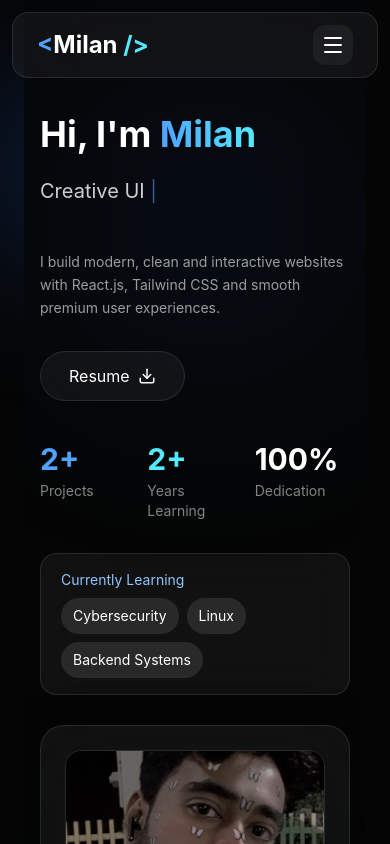
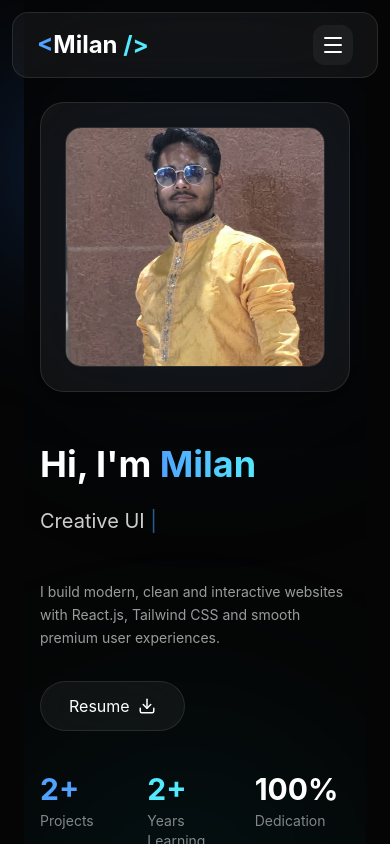
Before and after one commit to Jarvish1xyz/Portfolio, a React (Create React App) app in the folder portfolio/: page / in a window 390 px wide. Shown: the top 844 px of the page. Built offline with nearby package versions, Linux system fonts and the light colour scheme.

Commit message:
Final Check

```diff
--- a/portfolio/src/component/About.js
+++ b/portfolio/src/component/About.js
@@ -13,7 +13,7 @@ export default function About({ sectionRef }) {
   const stats = [
     {
       icon: <FolderGit2 size={26} />,
-      number: "2+",
+      number: "3+",
       title: "Projects Built",
     },
     {
--- a/portfolio/src/component/Hero.js
+++ b/portfolio/src/component/Hero.js
@@ -1,7 +1,7 @@
 import React, { useEffect, useState } from "react";
 import { Download } from "lucide-react";
 import { motion } from "framer-motion";
-import image from '../img.png'
+import image from '../image.jpg';
 import resume from '../public/Milan-Resume.pdf'
 
 const roles = [
@@ -17,6 +17,7 @@ export default function Hero({ sectionRef }) {
     const [roleIndex, setRoleIndex] = useState(0);
     const [charIndex, setCharIndex] = useState(0);
     const [deleting, setDeleting] = useState(false);
+    const isMobile = window.innerWidth < 768;
 
     useEffect(() => {
         const currentRole = roles[roleIndex];
@@ -60,6 +61,7 @@ export default function Hero({ sectionRef }) {
                     initial={{ opacity: 0, x: -70 }}
                     animate={{ opacity: 1, x: 0 }}
                     transition={{ duration: 0.9 }}
+                    className="order-2 md:order-1"
                 >
 
                     <h1 className="text-4xl sm:text-5xl md:text-7xl font-bold leading-tight">
@@ -132,7 +134,7 @@ export default function Hero({ sectionRef }) {
                     initial={{ opacity: 0, x: 70 }}
                     animate={{ opacity: 1, x: 0 }}
                     transition={{ duration: 0.9 }}
-                    className="flex justify-center"
+                    className="flex justify-center order-1 md:order-2"
                 >
                     <motion.div
                         animate={{ y: [0, -15, 0] }}
@@ -150,17 +152,19 @@ export default function Hero({ sectionRef }) {
                             className="w-full h-60 sm:h-72 object-cover rounded-2xl border border-white/10"
                         />
 
-                        {/* Name */}
+                        {!isMobile && (
+                            <>
                                 <h3 className="text-2xl font-semibold mt-5">Milan</h3>
                                 <p className="text-white/50 mt-1">Creative Developer</p>
 
-                        {/* Terminal Style */}
                                 <div className="mt-6 rounded-2xl bg-black/40 border border-white/10 p-4 text-sm font-mono">
                                     <p className="text-green-400">$ npm run career</p>
                                     <p className="text-white/70 mt-2">✔ Build UI</p>
                                     <p className="text-white/70">✔ Write Clean Code</p>
                                     <p className="text-white/70">✔ Keep Learning</p>
                                 </div>
+                            </>
+                        )}
 
                     </motion.div>
                 </motion.div>
```
Also changed, not shown: portfolio/src/image.jpg (added), 1 other file (tests, documents, lock files or other folders). Lines whose indentation alone changed are shown as unchanged.
